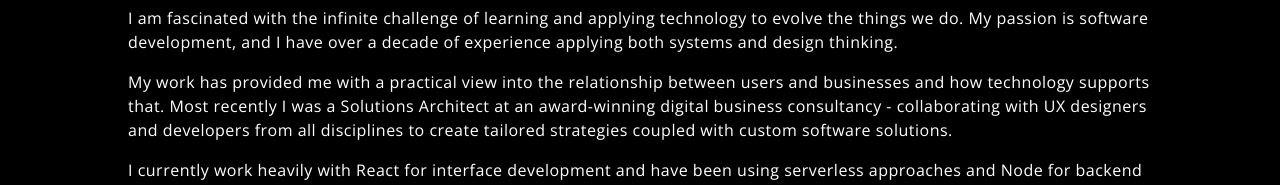
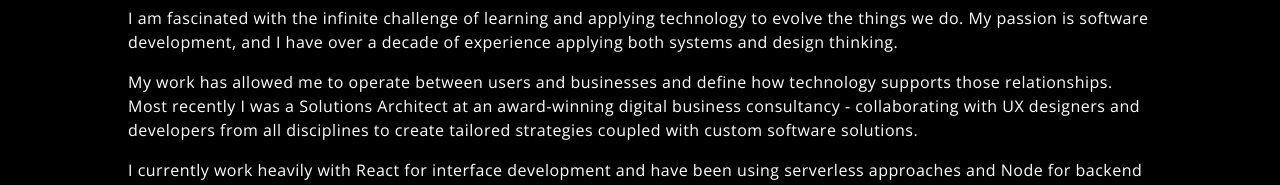
Before and after one commit to bloo0178/portfolio-site, a React (Create React App) app: page / in a window 1280 px wide. Shown: the part 1059-1244 px from the top of the page. Built offline with nearby package versions, Linux system fonts and the light colour scheme; no server answers.

Commit message:
Updated styles.

```diff
--- a/src/components/About/About.jsx
+++ b/src/components/About/About.jsx
@@ -14,12 +14,12 @@ export class About extends React.Component {
             systems and design thinking.
           </p>
           <p>
-            My work has provided me with a practical view into the relationship
-            between users and businesses and how technology supports that. Most
-            recently I was a Solutions Architect at an award-winning digital
-            business consultancy - collaborating with UX designers and
-            developers from all disciplines to create tailored strategies
-            coupled with custom software solutions.
+            My work has allowed me to operate between users and businesses and
+            define how technology supports those relationships. Most recently I
+            was a Solutions Architect at an award-winning digital business
+            consultancy - collaborating with UX designers and developers from
+            all disciplines to create tailored strategies coupled with custom
+            software solutions.
           </p>
           <p>
             I currently work heavily with React for interface development and
@@ -29,7 +29,6 @@ export class About extends React.Component {
             please don't hesitate to connect with me.
           </p>
         </div>
-
       </div>
     );
   }
--- a/src/components/App/App.module.scss
+++ b/src/components/App/App.module.scss
@@ -2,46 +2,4 @@
 
 .App {
   color: $primary-text;
-
-  background: linear-gradient(-45deg, #ffd89b, #19547b);
-  -webkit-animation: Gradient 15s ease infinite;
-  -moz-animation: Gradient 15s ease infinite;
-  animation: Gradient 15s ease infinite;
-
 }
-
-@-webkit-keyframes Gradient {
-  0% {
-    background-position: 0% 50%;
-  }
-  50% {
-    background-position: 100% 50%;
-  }
-  100% {
-    background-position: 0% 50%;
-  }
-}
-
-@-moz-keyframes Gradient {
-  0% {
-    background-position: 0% 50%;
-  }
-  50% {
-    background-position: 100% 50%;
-  }
-  100% {
-    background-position: 0% 50%;
-  }
-}
-
-@keyframes Gradient {
-  0% {
-    background-position: 0% 50%;
-  }
-  50% {
-    background-position: 100% 50%;
-  }
-  100% {
-    background-position: 0% 50%;
-  }
-}
--- a/src/components/Hero/Hero.jsx
+++ b/src/components/Hero/Hero.jsx
@@ -1,6 +1,7 @@
 import React from "react";
 import styles from "./Hero.module.scss";
 import logo from "./images/logo.svg";
+import semiCircle from "./images/semi_circle.svg";
 
 class Hero extends React.Component {
   render() {
@@ -9,6 +10,9 @@ class Hero extends React.Component {
         <div className={styles.logo}>
           <img src={logo} alt="logo" width="100%" height="100%" />
         </div>
+        <div className={styles.semiCircle}>
+          <img src={semiCircle} alt="" width="100%" height="100%" />
+        </div>
       </div>
     );
   }
--- a/src/components/Hero/Hero.module.scss
+++ b/src/components/Hero/Hero.module.scss
@@ -63,3 +63,10 @@
   height: 300px;
   z-index: 1;
 }
+
+.semiCircle {
+  position: absolute;
+  bottom: 0;
+  width: 100%;
+  margin-bottom: -5px; // Figure out why this is needed...
+}
```
Also changed, not shown: src/components/Hero/images/semi_circle.svg (added).
